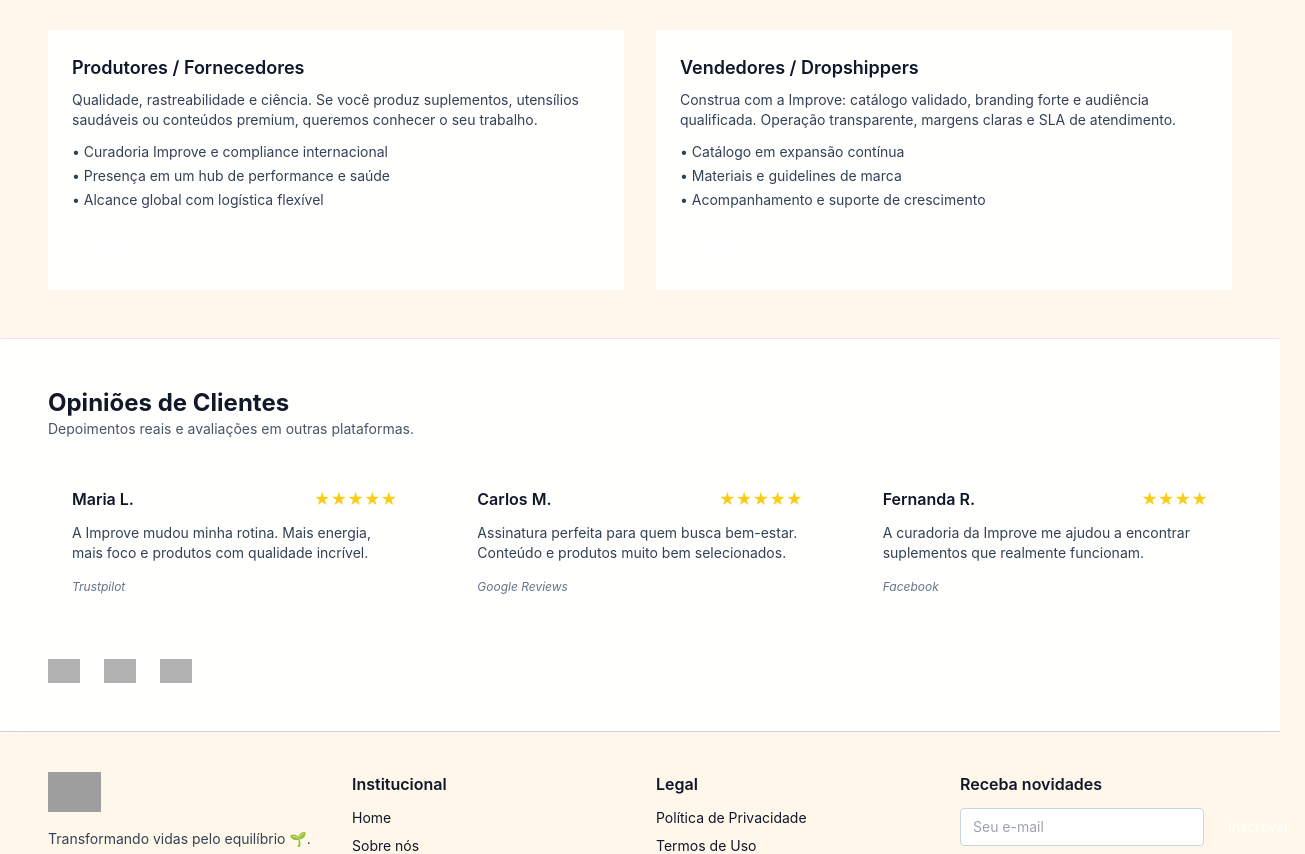
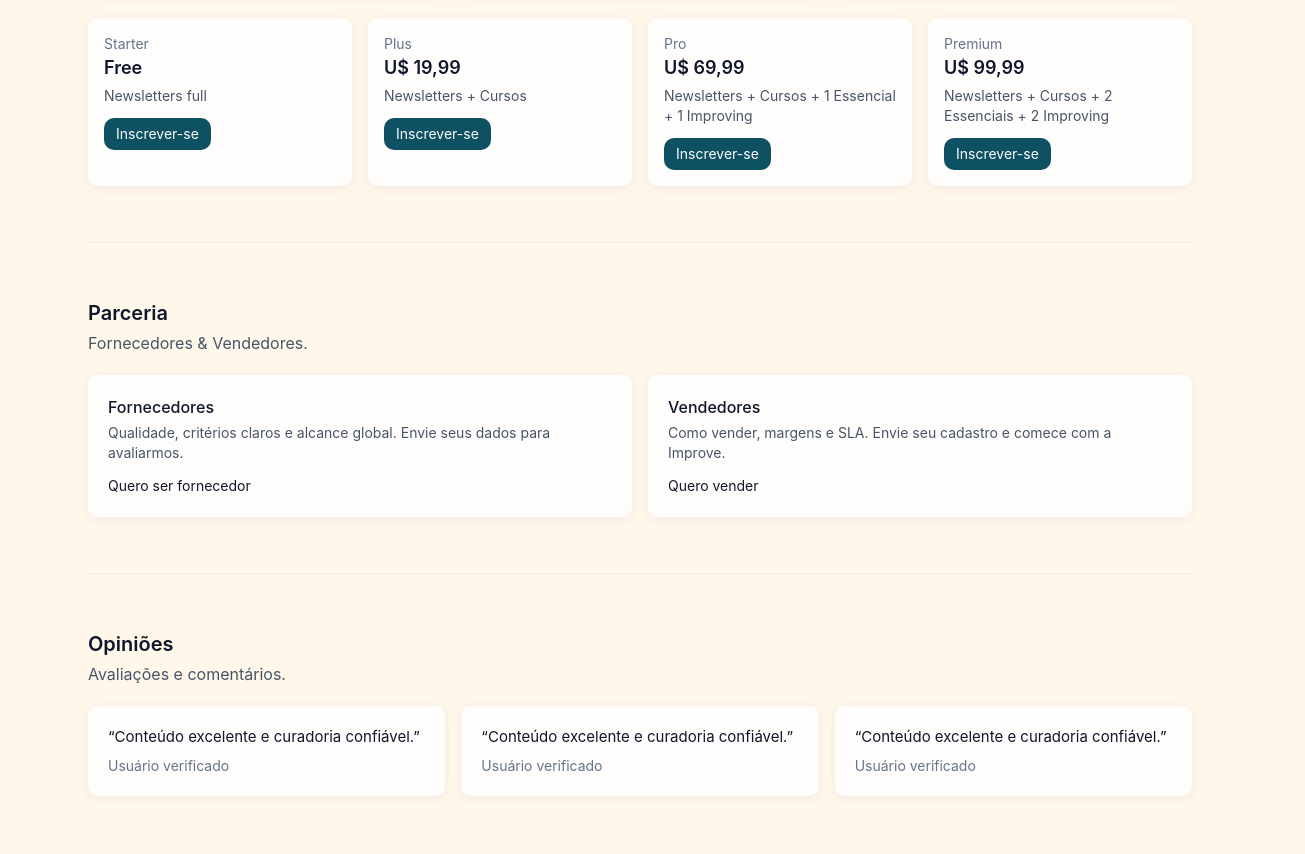
Before and after one commit to psemeghin/improve-center, a Next.js app: page / in a window 1280 px wide. Shown: the part 2063-2917 px from the top of the page, 1305 px wide, since content can reach past the window. Built offline with nearby package versions, Linux system fonts and the light colour scheme; grey boxes are pictures that could not be loaded.

Commit message:
Update index.tsx

```diff
--- a/pages/index.tsx
+++ b/pages/index.tsx
@@ -1,57 +1,184 @@
-import Head from "next/head";
-import Header from "../components/Header";
-import HeroCarousel from "../components/HeroCarousel";
-import ProductsSection from "../components/ProductsSection";
-import LearnSection from "../components/LearnSection";
-import PartnerSection from "../components/PartnerSection";
-import TestimonialsSection from "../components/TestimonialsSection";
-import Footer from "../components/Footer";
+import Head from 'next/head'
+import Header from '../components/Header'
+import Image from 'next/image'
 
 export default function Home() {
   return (
     <>
       <Head>
-        <title>Improve Center – Wellness. Fitness. Healthness.</title>
-        <meta
-          name="description"
-          content="Unlock your next level. Science and nature on your side."
-        />
+        <title>Improve — Wellness. Fitness. Healthness.</title>
+        <meta name="description" content="Awaken your full potential. Your journey is our commitment." />
         <link rel="icon" href="/favicon.svg" />
+        <link rel="manifest" href="/site.webmanifest" />
       </Head>
 
-      {/* Cabeçalho fixo com rolagem */}
       <Header />
 
-      {/* Conteúdo principal */}
-      <main className="bg-areia text-gray-900 scroll-smooth">
-        {/* Sessão 1 – Hero + News */}
-        <section id="home" className="min-h-screen flex flex-col justify-center">
-          <HeroCarousel />
+      <main className="mx-auto max-w-6xl px-4 sm:px-6">
+        {/* Espaço do header */}
+        <div className="h-24 md:h-28" />
+
+        {/* HOME / HERO */}
+        <section id="home" className="anchor-section">
+          <div className="grid grid-cols-1 md:grid-cols-12 items-start gap-8">
+            {/* Carrossel (placeholder estático) */}
+            <div className="md:col-span-7">
+              <div className="card-soft p-6">
+                <div className="aspect-[16/9] relative overflow-hidden rounded-[10px]">
+                  <Image
+                    src="/media/banners/og-default-v1.png"
+                    alt="Hero"
+                    fill
+                    className="object-cover"
+                  />
+                </div>
+                <h1 className="mt-4 text-3xl md:text-4xl font-semibold text-slate-900">
+                  Wellness. Fitness. Healthness.
+                </h1>
+                <p className="mt-2 text-slate-700">
+                  Awaken your full potential. Your journey is our commitment.
+                </p>
+                <div className="mt-4 flex gap-3">
+                  <a
+                    href="#products"
+                    className="rounded-[10px] px-4 py-2 text-white"
+                    style={{ backgroundColor: '#0E5162' }}
+                  >
+                    Unlock your next level
+                  </a>
+                  <span className="inline-flex items-center rounded-full bg-slate-200/70 px-3 py-1 text-[13px] text-slate-700">
+                    Science &amp; nature
+                  </span>
+                </div>
+              </div>
+            </div>
+
+            {/* News (placeholder) */}
+            <div className="md:col-span-5">
+              <div className="card-soft p-6">
+                <div className="flex items-center justify-between">
+                  <h3 className="text-slate-900 font-medium">Wellness news</h3>
+                  <span className="text-sm text-slate-500">Hoje</span>
+                </div>
+                <ul className="mt-3 space-y-3">
+                  <li className="text-sm text-slate-700">• Curadoria científica, novidades e dicas práticas.</li>
+                  <li className="text-sm text-slate-700">• Conteúdos que transformam performance e bem-estar.</li>
+                  <li className="text-sm text-slate-700">• Atualizações automáticas (futuro: Instagram/Twitter).</li>
+                </ul>
+              </div>
+            </div>
+          </div>
         </section>
 
-        {/* Sessão 2 – Produtos */}
-        <section id="products">
-          <ProductsSection />
+        <div className="my-14 section-hairline" />
+
+        {/* PRODUCTS */}
+        <section id="products" className="anchor-section">
+          <h2 className="text-xl font-semibold text-slate-900">Produtos em destaque</h2>
+          <p className="text-slate-600 mt-1">Energia para o seu melhor dia.</p>
+
+          {/* Grade simples como placeholder (trocar por carrosséis) */}
+          <div className="mt-5 grid grid-cols-2 md:grid-cols-4 gap-4">
+            {Array.from({ length: 8 }).map((_, i) => (
+              <div key={i} className="card-soft p-3">
+                <div className="aspect-square rounded-[10px] bg-slate-200/60" />
+                <div className="mt-2 text-sm font-medium text-slate-900">Produto {i + 1}</div>
+                <div className="text-[13px] text-slate-600">$ 29,90</div>
+                <a href="#" className="mt-2 inline-block text-[13px] text-slate-900 hover:underline">
+                  Ver produto
+                </a>
+              </div>
+            ))}
+          </div>
         </section>
 
-        {/* Sessão 3 – Learn + Assinaturas */}
-        <section id="learn">
-          <LearnSection />
+        <div className="my-14 section-hairline" />
+
+        {/* LEARN + PLANS */}
+        <section id="learn" className="anchor-section">
+          <h2 className="text-xl font-semibold text-slate-900">Conteúdo</h2>
+          <p className="text-slate-600 mt-1">Últimos artigos &amp; matérias.</p>
+
+          <div className="mt-5 grid grid-cols-1 md:grid-cols-3 gap-4">
+            {['Newsletters', 'Cursos', 'E-books'].map((title) => (
+              <div key={title} className="card-soft p-4">
+                <div className="aspect-[4/3] rounded-[10px] bg-slate-200/60" />
+                <div className="mt-3 font-medium text-slate-900">{title}</div>
+                <p className="text-sm text-slate-600">Prévia do conteúdo (deslize/carrossel na versão final).</p>
+              </div>
+            ))}
+          </div>
+
+          {/* Planos (faixa compacta) */}
+          <div className="mt-6 grid grid-cols-2 md:grid-cols-4 gap-4">
+            {[
+              { name: 'Starter', price: 'Free', desc: 'Newsletters full' },
+              { name: 'Plus', price: 'U$ 19,99', desc: 'Newsletters + Cursos' },
+              { name: 'Pro', price: 'U$ 69,99', desc: 'Newsletters + Cursos + 1 Essencial + 1 Improving' },
+              { name: 'Premium', price: 'U$ 99,99', desc: 'Newsletters + Cursos + 2 Essenciais + 2 Improving' },
+            ].map((p) => (
+              <div key={p.name} className="card-soft p-4">
+                <div className="text-sm text-slate-500">{p.name}</div>
+                <div className="text-lg font-semibold text-slate-900">{p.price}</div>
+                <p className="mt-1 text-sm text-slate-600">{p.desc}</p>
+                <a
+                  href="/partner"
+                  className="mt-3 inline-block rounded-[10px] px-3 py-1.5 text-white text-sm"
+                  style={{ backgroundColor: '#0E5162' }}
+                >
+                  Inscrever-se
+                </a>
+              </div>
+            ))}
+          </div>
         </section>
 
-        {/* Sessão 4 – Parcerias */}
-        <section id="partner">
-          <PartnerSection />
+        <div className="my-14 section-hairline" />
+
+        {/* PARTNER */}
+        <section id="partner" className="anchor-section">
+          <h2 className="text-xl font-semibold text-slate-900">Parceria</h2>
+          <p className="text-slate-600 mt-1">Fornecedores &amp; Vendedores.</p>
+
+          <div className="mt-5 grid grid-cols-1 md:grid-cols-2 gap-4">
+            <div className="card-soft p-5">
+              <h3 className="font-medium text-slate-900">Fornecedores</h3>
+              <p className="mt-1 text-sm text-slate-600">
+                Qualidade, critérios claros e alcance global. Envie seus dados para avaliarmos.
+              </p>
+              <a href="/partner" className="mt-3 inline-block text-[14px] text-slate-900 hover:underline">
+                Quero ser fornecedor
+              </a>
+            </div>
+            <div className="card-soft p-5">
+              <h3 className="font-medium text-slate-900">Vendedores</h3>
+              <p className="mt-1 text-sm text-slate-600">
+                Como vender, margens e SLA. Envie seu cadastro e comece com a Improve.
+              </p>
+              <a href="/partner" className="mt-3 inline-block text-[14px] text-slate-900 hover:underline">
+                Quero vender
+              </a>
+            </div>
+          </div>
         </section>
 
-        {/* Sessão 5 – Opiniões */}
-        <section id="testimonials">
-          <TestimonialsSection />
+        <div className="my-14 section-hairline" />
+
+        {/* TESTIMONIALS */}
+        <section id="testimonials" className="anchor-section mb-20">
+          <h2 className="text-xl font-semibold text-slate-900">Opiniões</h2>
+          <p className="text-slate-600 mt-1">Avaliações e comentários.</p>
+
+          <div className="mt-5 grid grid-cols-1 md:grid-cols-3 gap-4">
+            {Array.from({ length: 3 }).map((_, i) => (
+              <div key={i} className="card-soft p-5">
+                <div className="text-[15px] text-slate-900">“Conteúdo excelente e curadoria confiável.”</div>
+                <div className="mt-2 text-sm text-slate-500">Usuário verificado</div>
+              </div>
+            ))}
+          </div>
         </section>
       </main>
-
-      {/* Footer */}
-      <Footer />
     </>
-  );
+  )
 }
```
